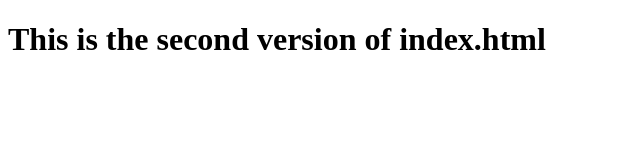
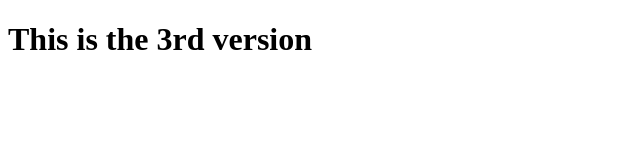
Before and after one commit to Bhak-Tu/myrepo, a plain HTML site: page index.html in a window 1280 px wide. Shown: the whole page, without its empty margins (0-640 px from the left). Drawn offline with Linux system fonts and the light colour scheme.

Commit message:
This is 3rd version

```diff
--- a/index.html
+++ b/index.html
@@ -6,7 +6,7 @@
     <title>Document</title>
 </head>
 <body>
-    <h1>This is the second version of index.html</h1>
+    <h1>This is the 3rd version</h1>
 
 </body>
 </html>
```
